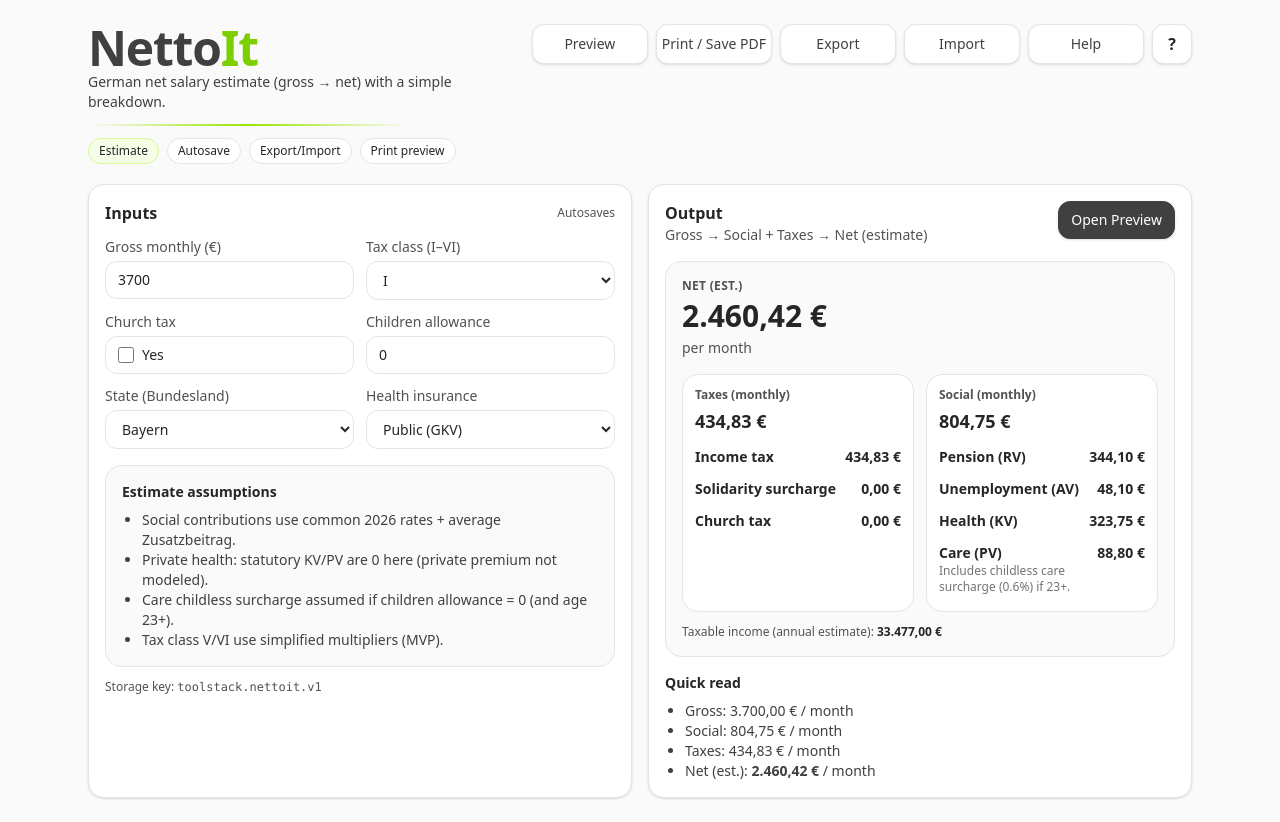
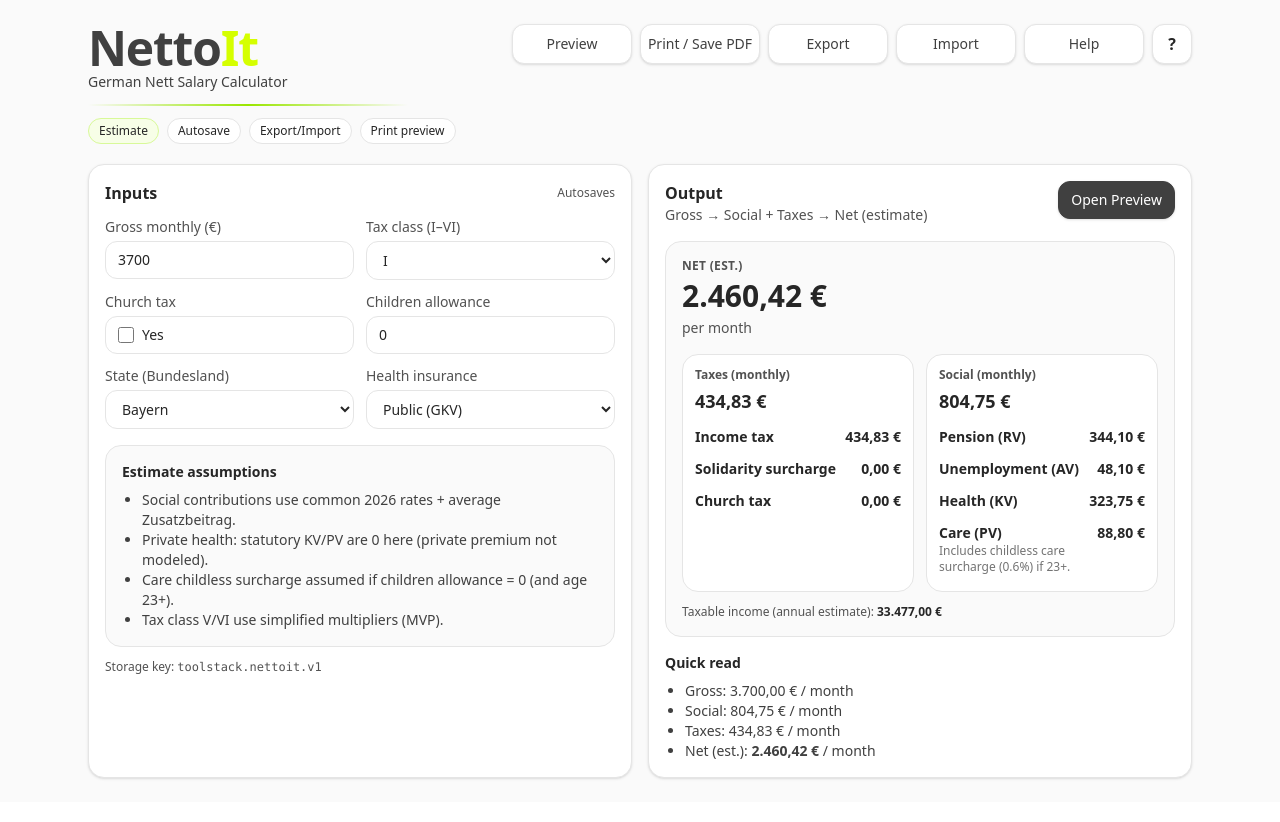
Before and after one commit to retronlinede-design/toolstack-netto-it, a React (Vite) app: page / in a window 1280 px wide. Built offline with nearby package versions, Linux system fonts and the light colour scheme.

Commit message:
Update lime accent to #D5FF00

```diff
--- a/src/App.jsx
+++ b/src/App.jsx
@@ -624,9 +624,9 @@
           <div>
             <div className="text-4xl sm:text-5xl font-black tracking-tight text-neutral-700">
               <span>Netto</span>
-              <span className="text-lime-500">It</span>
+              <span className="text-[#D5FF00]">It</span>
             </div>
-            <div className="text-sm text-neutral-700">German net salary estimate (gross → net) with a simple breakdown.</div>
+            <div className="text-sm text-neutral-700">German Nett Salary Calculator</div>
             <div className="mt-3 h-[2px] w-80 rounded-full bg-gradient-to-r from-lime-400/0 via-lime-400 to-emerald-400/0" />
 
             <div className="mt-3 flex flex-wrap gap-2">
```
